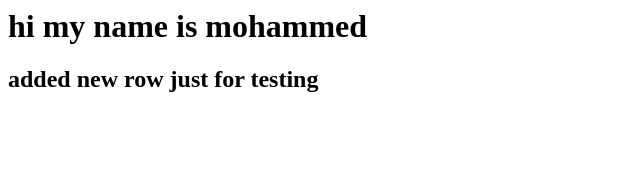
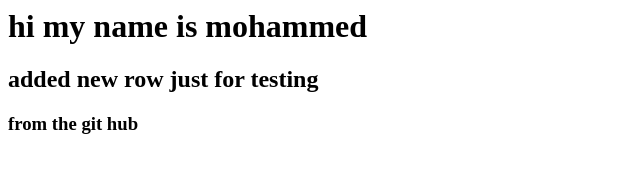
Before and after one commit to mohamadjameel/new, a plain HTML site: page index.html in a window 1280 px wide. Shown: the whole page, without its empty margins (0-640 px from the left). Drawn offline with Linux system fonts and the light colour scheme.

Commit message:
Update index.html

```diff
--- a/index.html
+++ b/index.html
@@ -7,6 +7,7 @@
    <div>
       <h1>hi my name is mohammed </h1>
       <h2>added new row just for testing </h2>
+      <h3> from the git hub </h3>
    </div>
 </body>
 
```
